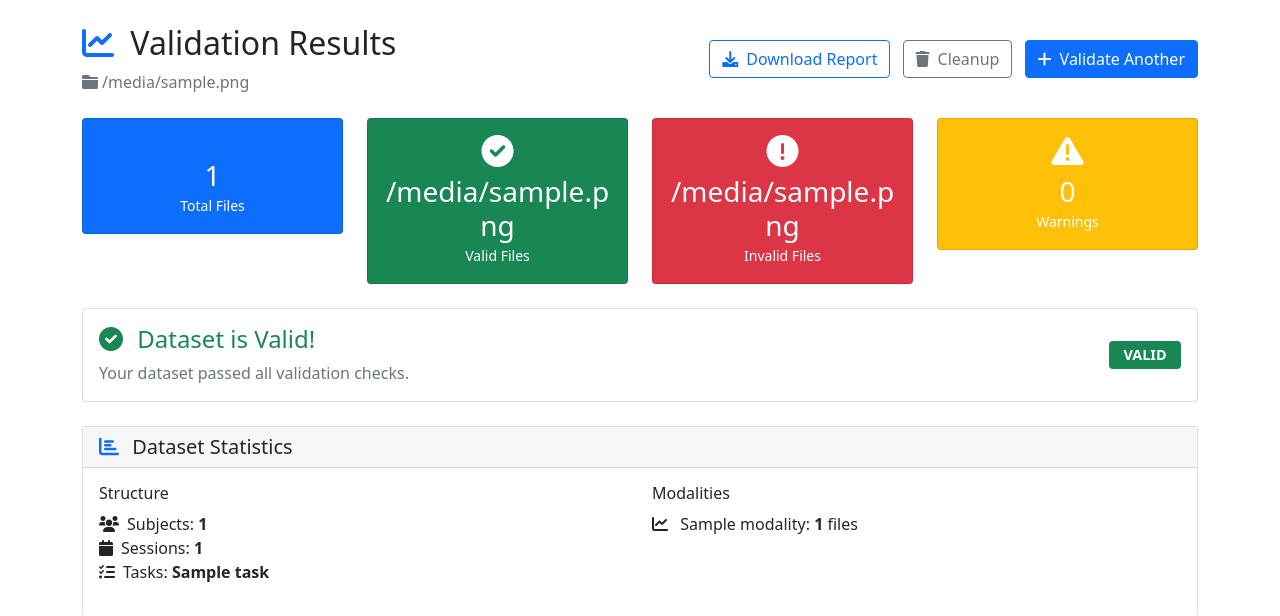
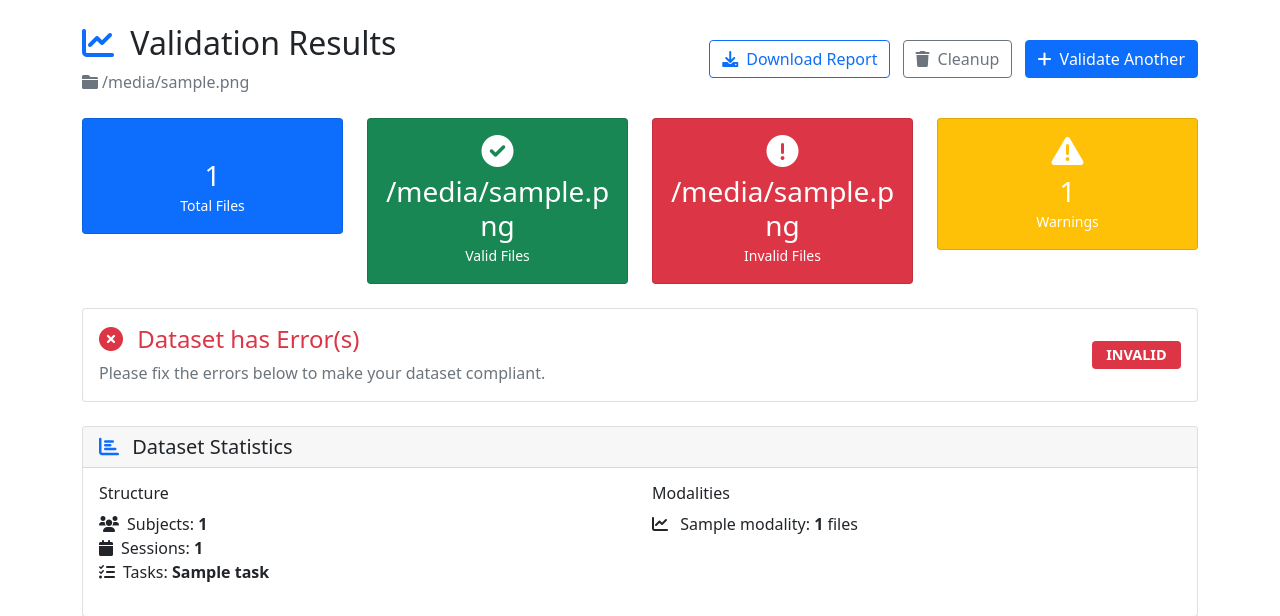
Before and after one commit to MRI-Lab-Graz/psycho-validator, a Flask app: template templates/results.html in a window 1280 px wide. Shown: the part 57-673 px from the top of the page. Run offline with Flask 2, Linux system fonts and the light colour scheme; the template is opened without the code that fills it: most values are stand-ins (such as "Sample title", 1, 10 or a date in 2020); parts of the project's set-up code (start-up, migrations or seed data) failed here and were passed over.

Commit message:
improve html feedback

```diff
--- a/templates/results.html
+++ b/templates/results.html
@@ -35,7 +35,7 @@
                 <div class="card bg-primary text-white">
                     <div class="card-body text-center">
                         <i class="fas fa-files fa-2x mb-2"></i>
-                        <h3 class="mb-0">{{ total_files }}</h3>
+                        <h3 class="mb-0">{{ results.summary.total_files if results.summary else total_files }}</h3>
                         <small>Total Files</small>
                     </div>
                 </div>
@@ -44,7 +44,7 @@
                 <div class="card bg-success text-white">
                     <div class="card-body text-center">
                         <i class="fas fa-check-circle fa-2x mb-2"></i>
-                        <h3 class="mb-0">{{ valid_files }}</h3>
+                        <h3 class="mb-0">{{ results.summary.valid_files if results.summary else valid_files }}</h3>
                         <small>Valid Files</small>
                     </div>
                 </div>
@@ -53,7 +53,7 @@
                 <div class="card bg-danger text-white">
                     <div class="card-body text-center">
                         <i class="fas fa-exclamation-circle fa-2x mb-2"></i>
-                        <h3 class="mb-0">{{ invalid_files }}</h3>
+                        <h3 class="mb-0">{{ results.summary.invalid_files if results.summary else invalid_files }}</h3>
                         <small>Invalid Files</small>
                     </div>
                 </div>
@@ -62,7 +62,7 @@
                 <div class="card bg-warning text-white">
                     <div class="card-body text-center">
                         <i class="fas fa-exclamation-triangle fa-2x mb-2"></i>
-                        <h3 class="mb-0">{{ results.warnings|length }}</h3>
+                        <h3 class="mb-0">{{ results.summary.total_warnings if results.summary else results.warnings|length }}</h3>
                         <small>Warnings</small>
                     </div>
                 </div>
@@ -74,29 +74,33 @@
             <div class="card-body">
                 <div class="row align-items-center">
                     <div class="col-md-8">
-                        {% if results.errors|length == 0 %}
+                        {% if results.summary and results.summary.total_errors == 0 %}
                             <h4 class="text-success mb-2">
                                 <i class="fas fa-check-circle me-2"></i>
                                 Dataset is Valid!
                             </h4>
                             <p class="text-muted mb-0">
                                 Your dataset passed all validation checks.
-                                {% if results.warnings|length > 0 %}
-                                However, there are {{ results.warnings|length }} warning(s) you might want to review.
+                                {% if results.summary.total_warnings > 0 %}
+                                However, there are {{ results.summary.total_warnings }} warning(s) you might want to review.
                                 {% endif %}
                             </p>
                         {% else %}
+                            {% set error_count = results.summary.total_errors if results.summary else results.errors|length %}
                             <h4 class="text-danger mb-2">
                                 <i class="fas fa-times-circle me-2"></i>
-                                Dataset has {{ results.errors|length }} Error(s)
+                                Dataset has {{ error_count }} Error(s)
                             </h4>
                             <p class="text-muted mb-0">
                                 Please fix the errors below to make your dataset compliant.
+                                {% if results.error_groups %}
+                                Errors are grouped by type to help you fix them systematically.
+                                {% endif %}
                             </p>
                         {% endif %}
                     </div>
                     <div class="col-md-4 text-end">
-                        {% if results.errors|length == 0 %}
+                        {% if results.summary and results.summary.total_errors == 0 %}
                             <span class="badge bg-success status-badge">VALID</span>
                         {% else %}
                             <span class="badge bg-danger status-badge">INVALID</span>
@@ -163,9 +167,23 @@
                     {% set remaining_count = error_group.count - shown_files|length %}
 
                     {% for error in shown_files %}
-                    <div class="error-item">
-                        <strong>{{ error.file if error.file else 'General' }}</strong>
-                        <p class="mb-1">{{ error.message }}</p>
+                    <div class="error-item mb-3">
+                        <div class="row">
+                            <div class="col-md-8">
+                                <strong class="text-break">
+                                    {{ error.file.split('/')[-1] if error.file else 'General' }}
+                                </strong>
+                                <br>
+                                <small class="text-muted">
+                                    <i class="fas fa-folder-open me-1"></i>
+                                    ...{{ error.file.split('/')[-3:] | join('/') if error.file and '/' in error.file else error.file }}
+                                </small>
+                            </div>
+                            <div class="col-md-4">
+                                <span class="badge bg-danger">{{ error.level }}</span>
+                            </div>
+                        </div>
+                        <p class="mb-1 mt-2">{{ error.message }}</p>
                     </div>
                     {% endfor %}
 
--- a/web_interface.py
+++ b/web_interface.py
@@ -72,11 +72,16 @@
 
     valid_files = []
     invalid_files = []
+    file_paths = set()
 
     for issue in issues:
         if len(issue) >= 2:
             level, message = issue[0], issue[1]
             file_path = issue[2] if len(issue) > 2 else None
+
+            # Add file path to our set for counting
+            if file_path:
+                file_paths.add(file_path)
 
             # Extract error code from message if possible
             error_code = 'GENERAL_ERROR'
@@ -122,21 +127,40 @@
                     }
                 warning_groups[error_code]['files'].append(formatted_issue)
                 warning_groups[error_code]['count'] += 1
+
+                if file_path:
+                    valid_files.append({'path': file_path})  # Warnings don't make files invalid
             else:
-                # Valid file
+                # Valid file or other status
                 if file_path:
                     valid_files.append({'path': file_path})
+
+    # If we don't have file paths from issues, try to count files in dataset
+    if not file_paths and dataset_path:
+        try:
+            for root, dirs, files in os.walk(dataset_path):
+                for file in files:
+                    if not file.startswith('.'):  # Skip hidden files
+                        file_paths.add(os.path.join(root, file))
+        except:
+            pass
 
     # Calculate summary
     total_errors = sum(group['count'] for group in error_groups.values())
     total_warnings = sum(group['count'] for group in warning_groups.values())
 
+    # Count valid vs invalid files
+    invalid_file_paths = {f['path'] for f in invalid_files}
+    total_files = len(file_paths) if file_paths else len(valid_files) + len(invalid_files)
+    invalid_count = len(invalid_file_paths)
+    valid_count = total_files - invalid_count
+
     return {
         'valid': total_errors == 0,
         'summary': {
-            'total_files': len(valid_files) + len(invalid_files),
-            'valid_files': len(valid_files),
-            'invalid_files': len(invalid_files),
+            'total_files': total_files,
+            'valid_files': valid_count,
+            'invalid_files': invalid_count,
             'total_errors': total_errors,
             'total_warnings': total_warnings
         },
```
